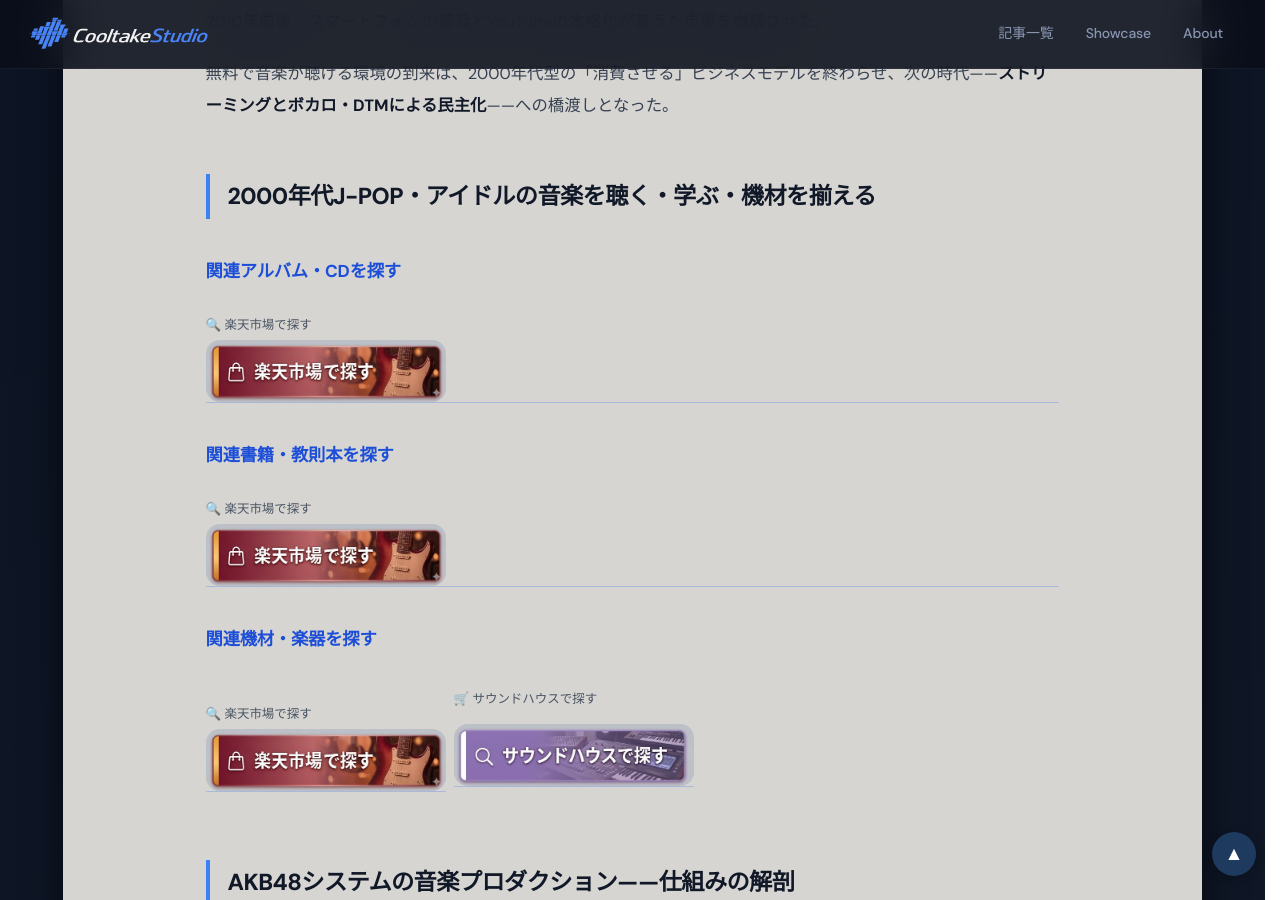
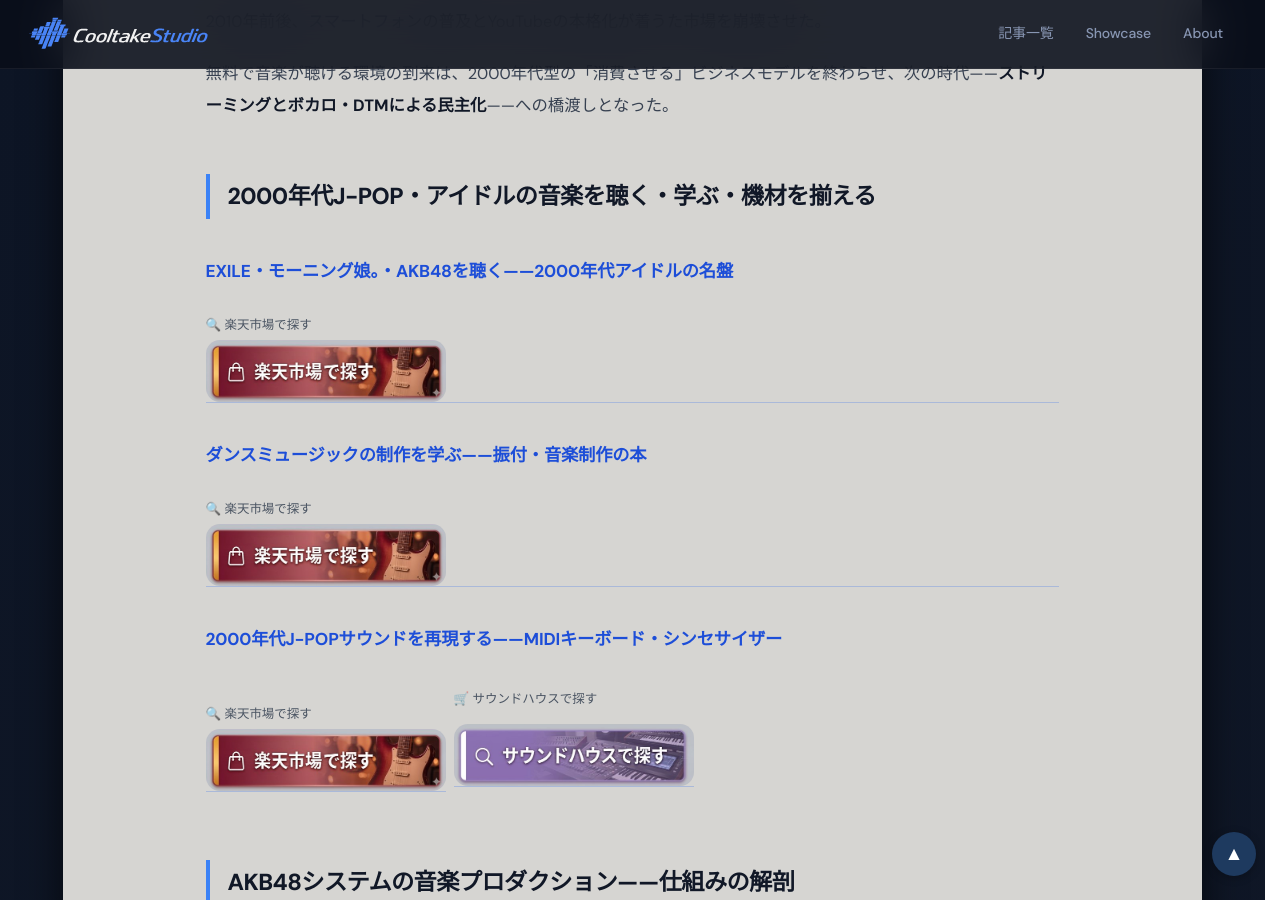
Before and after one commit to cooltake/cooltake-staging, a Jekyll site: the page built from _posts/2026-05-30-japan-music-14-2000s-idol.md, in a window 1280 px wide and 900 px high, scrolled down 2972 px. Built offline with Jekyll 4.4.1, drawn with Linux system fonts in a browser that asks for light colours; some web fonts are replaced.

Commit message:
fix: CTAセクション見出しを記事の文脈に合わせて修正 (2026-05-30-japan-music-14-2000s-idol.md)

```diff
--- a/_posts/2026-05-30-japan-music-14-2000s-idol.md
+++ b/_posts/2026-05-30-japan-music-14-2000s-idol.md
@@ -141,7 +141,7 @@
 
 
 
-### 関連アルバム・CDを探す
+### EXILE・モーニング娘。・AKB48を聴く——2000年代アイドルの名盤
 
 
 
@@ -149,7 +149,7 @@
 
 
 
-### 関連書籍・教則本を探す
+### ダンスミュージックの制作を学ぶ——振付・音楽制作の本
 
 
 
@@ -157,7 +157,7 @@
 
 
 
-### 関連機材・楽器を探す
+### 2000年代J-POPサウンドを再現する——MIDIキーボード・シンセサイザー
 
 
 
```
